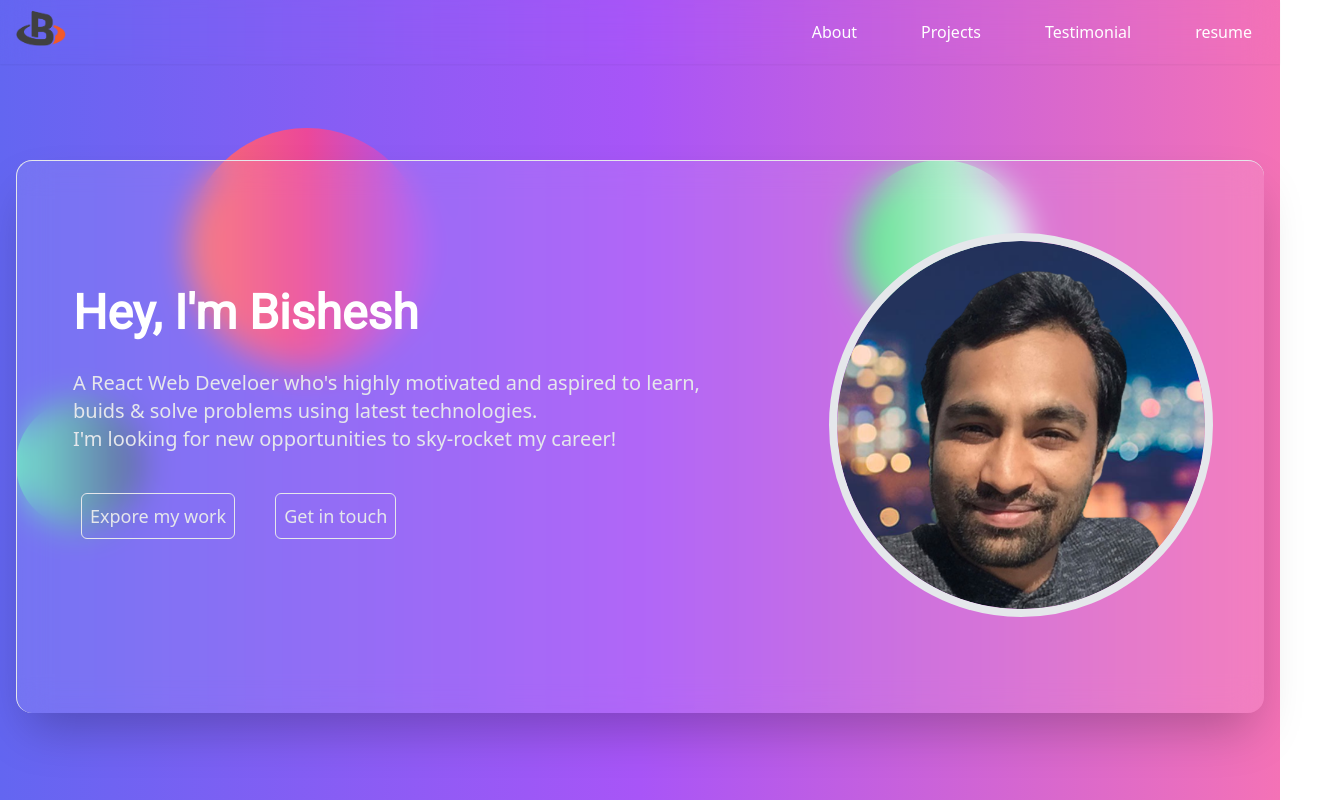
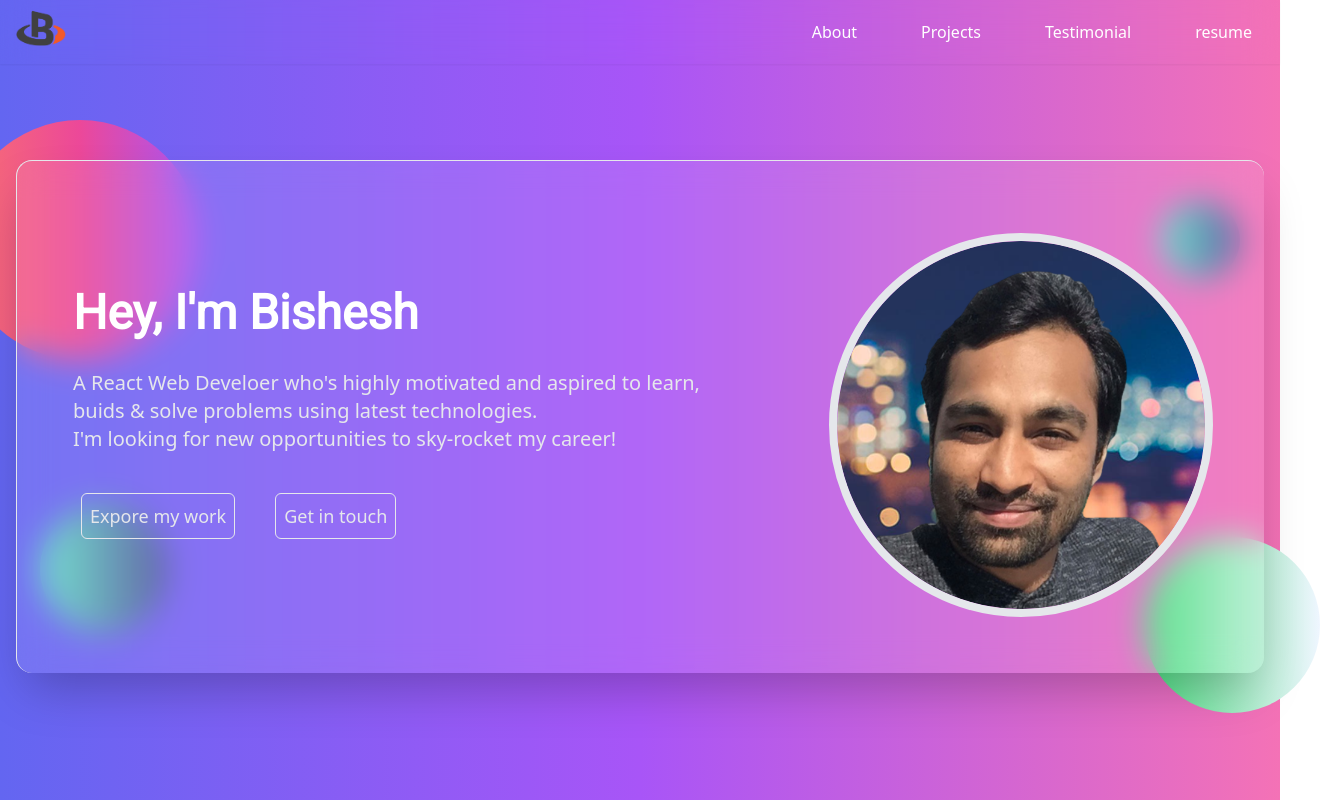
Before and after one commit to Bishesh58/portfolio, a Next.js app: page / in a window 1280 px wide. Shown: the top 800 px of the page, 1320 px wide, since content can reach past the window. Built offline with nearby package versions, Linux system fonts and the light colour scheme.

Commit message:
code refactor home page

```diff
--- a/components/Banner.js
+++ b/components/Banner.js
@@ -1,12 +1,20 @@
 import bishesh from '../public/p2.png'
 import Image from 'next/image'
-import Wave from 'react-wavify'
 
 function Banner() {
   return (
     <>
-      <div className="mt-24 mx-4 rounded-2xl border border-r-0 border-b-0 border-opacity-30 bg-white bg-opacity-10 shadow-2xl backdrop-blur-lg backdrop-filter">
-        <div className=" m-4 pb-20 flex  flex-col justify-between pt-10 md:flex-row">
+      <div className="relative">
+        {/* Background circles */}
+        <div className="absolute top-0 right-0 left-0 bottom-0">
+          <div className="absolute -right-10 -bottom-10 h-44 w-44 rounded-full bg-gradient-to-r from-green-400 to-blue-50"></div>
+          <div className="absolute -top-10 -left-10 h-60 w-60 rounded-full  bg-gradient-to-r from-red-400 via-pink-500 to-purple-500 "></div>
+          <div className="absolute  top-10 right-10  h-20 w-20 rounded-full bg-gradient-to-r from-[#65dfc9] to-[#50559c] "></div>
+          <div className="absolute  bottom-10 left-10  h-32 w-32 rounded-full bg-gradient-to-r from-[#65dfc9] to-[#50559c] "></div>
+        </div>
+        {/* banner card */}
+        <div className="mx-4 mt-24 rounded-2xl border border-r-0 border-b-0 border-opacity-30 bg-white bg-opacity-10 shadow-2xl backdrop-blur-lg backdrop-filter">
+          <div className=" m-4 flex flex-col justify-between pt-10 md:flex-row md:pb-10 2xl:pb-20">
             <div className="flex-[0.6] p-10 font-Roboto text-white ">
               <h1 className=" py-8 text-5xl font-bold">Hey, I'm Bishesh</h1>
               <div className="font-sans text-xl text-gray-200">
@@ -14,7 +22,9 @@ function Banner() {
                   A React Web Develoer who's highly motivated and aspired to
                   learn, buids & solve problems using latest technologies.
                 </p>
-              <p>I'm looking for new opportunities to sky-rocket my career!</p>
+                <p>
+                  I'm looking for new opportunities to sky-rocket my career!
+                </p>
                 <div className="py-8 md:flex md:space-x-8">
                   <button className="btn btnHover ">Expore my work</button>
                   <button className="btn btnHover ">Get in touch</button>
@@ -27,15 +37,9 @@ function Banner() {
               </div>
             </div>
           </div>
+
           {/* for wave */}
-        {/* <Wave fill="url(#gradient)">
-          <defs>
-            <linearGradient id="gradient" gradientTransform="rotate(90)">
-              <stop offset="10%" stopColor="#8853cf" />
-              <stop offset="90%" stopColor="#8c59cf" />
-            </linearGradient>
-          </defs>
-        </Wave> */}
+        </div>
       </div>
     </>
   )
--- /dev/null
+++ b/components/Wave.js
@@ -0,0 +1,30 @@
+import Wave from 'react-wavify'
+
+function Wave() {
+  return (
+    <div>
+      {/* moving wave */}
+      <div>
+        <Wave mask="url(#mask)" fill="purple">
+          <defs>
+            <linearGradient id="gradient" gradientTransform="rotate(90)">
+              <stop offset="0" stopColor="#a755f7" />
+              <stop offset="0.4" stopColor="black" />
+            </linearGradient>
+            <mask id="mask">
+              <rect
+                x="0"
+                y="0"
+                width="350"
+                height="100"
+                fill="url(#gradient)"
+              />
+            </mask>
+          </defs>
+        </Wave>
+      </div>
+    </div>
+  )
+}
+
+export default Wave
--- a/pages/index.tsx
+++ b/pages/index.tsx
@@ -13,17 +13,8 @@ const Home: NextPage = () => {
         <title>Bishesh's Portfolio</title>
         <link rel="icon" href="/favicon.ico" />
       </Head>
-      <div className="relative min-h-screen  bg-gradient-to-r from-indigo-500 via-purple-500 to-pink-400">
-        {/* Background circles */}
-        <div className="mx-auto max-w-7xl overflow-hidden px-4 sm:px-4">
-          <div className="-z-1">
-            <div className="absolute left-2/3 top-40 h-44 w-44 rounded-full bg-gradient-to-r from-green-400 to-blue-50"></div>
-            <div className="absolute right-2/3 top-32 h-60 w-60 rounded-full  bg-gradient-to-r from-red-400 via-pink-500 to-purple-500 "></div>
-            <div className="left-4/5  absolute top-1/2 h-32 w-32 rounded-full bg-gradient-to-r from-[#65dfc9] to-[#50559c] "></div>
-          </div>
-        </div>
-        {/* Contents */}
-        <div className="z-2 absolute top-0 left-0 right-0 mx-auto max-w-7xl">
+      <div className="bg-gradient-to-r from-indigo-500 via-purple-500 to-pink-400">
+        <div className="z-2 relative mx-auto max-w-7xl">
           <Navbar />
           <Banner />
           <About />
```
Lines whose indentation alone changed are shown as unchanged.
